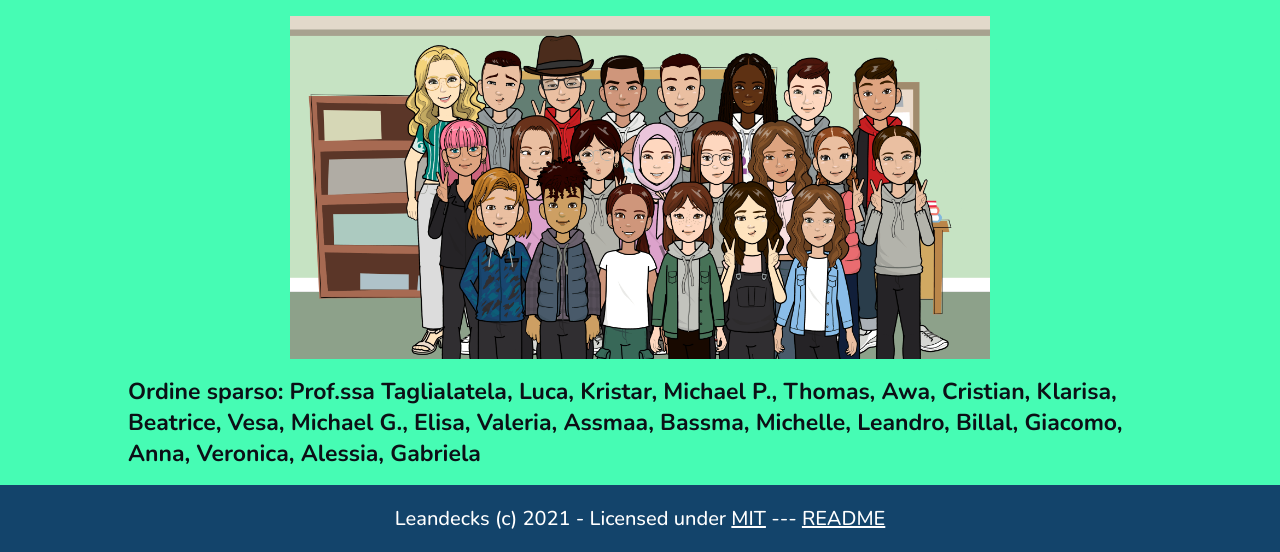
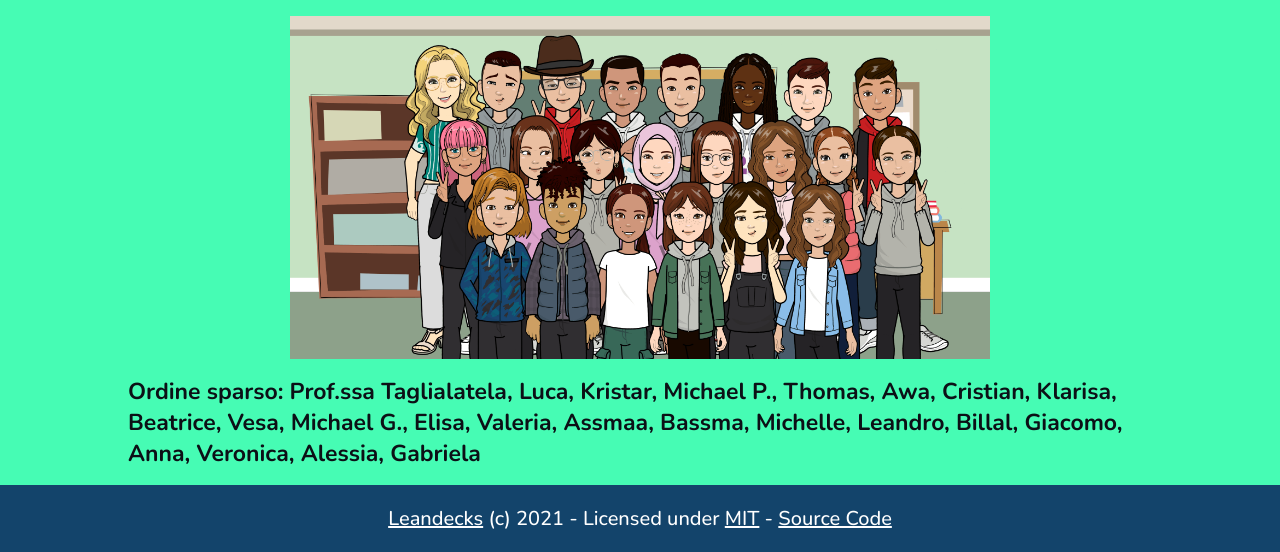
Before and after one commit to Leandecks/classe-3h, a website: page index.html in a window 1280 px wide. Shown: the part 707-1259 px from the top of the page. Drawn offline with nearby package versions, Linux system fonts and the light colour scheme.

Commit message:
Favicon + footer

```diff
--- a/index.html
+++ b/index.html
@@ -34,6 +34,10 @@
     <!--CSS-->
 
     <link rel="stylesheet" href="./dist/css/style.min.css">
+
+    <!--Icon-->
+
+    <link rel="shortcut icon" href="img/favicon.svg" type="image/x-icon">
 
 </head>
 <body>
@@ -86,7 +90,7 @@
     </main>
 
     <footer>
-        <p>Leandecks (c) 2021 - Licensed under <a href="./documents/LICENSE.html">MIT</a> --- <a href="./documents/README.html">README</a></p>
+        <p><a href="http://leandecks.github.io/">Leandecks</a> (c) 2021 - Licensed under <a href="./documents/LICENSE.html">MIT</a> - <a href="https://github.com/leandecks/classe-3h/">Source Code</a></p>
     </footer>
 
     <!--Content: END-->
```
Also changed, not shown: img/favicon.svg (added).
